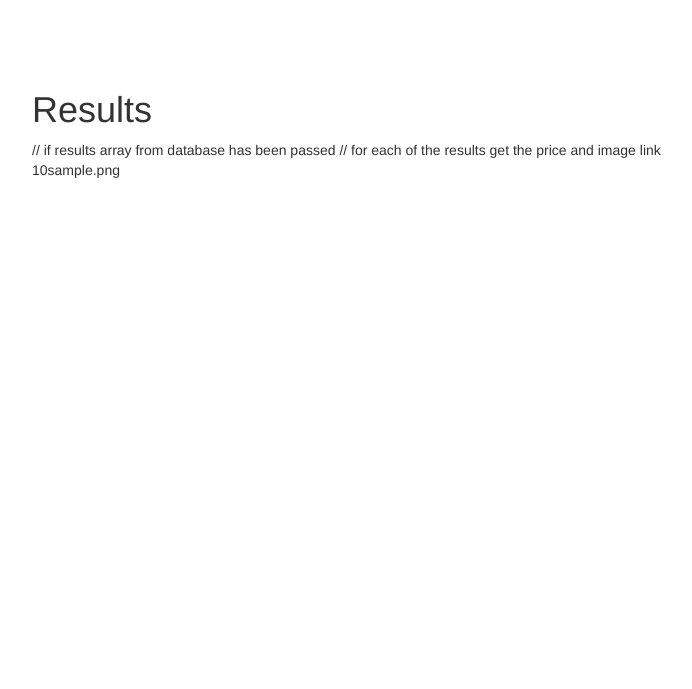
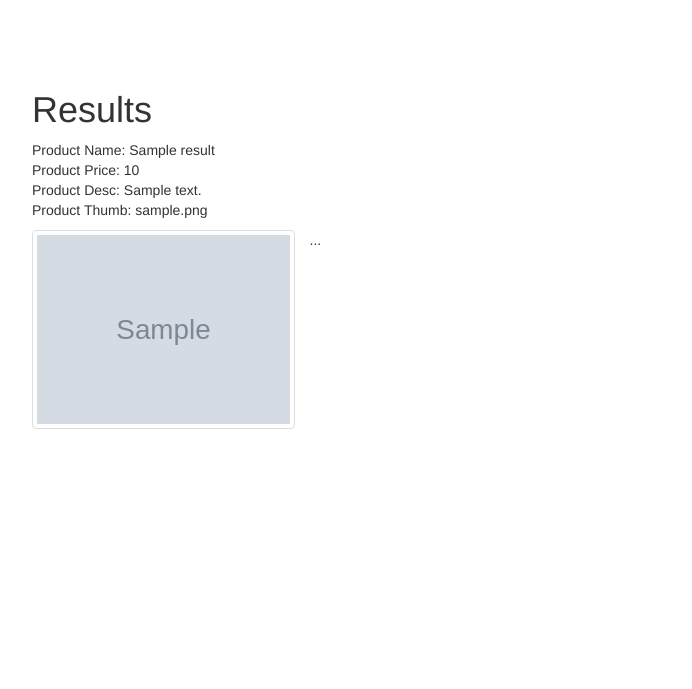
Before and after one commit to akhan118/Coding-Crash-Course, a Yii app: template views/site/searchResults.php in a window 1280 px wide. Shown: the top 689 px of the page, without its empty margins (38-730 px from the left). Run offline with PHP 8.4 and a stand-in for Yii, Linux system fonts and the light colour scheme; the template is opened without the code that fills it: most values are stand-ins (such as "Sample title", 1, 10 or a date in 2020); grey boxes marked "Sample" are stand-in pictures; data that the repository does not hold is empty; some libraries are stand-ins or nearby versions.

Commit message:
search functionality
search

```diff
--- a/views/site/index.php
+++ b/views/site/index.php
@@ -22,7 +22,7 @@ $this->title = 'My Yii Application';
             <form  role="search" method="get" action="<?php echo Url::to(['site/test']) ?>" >
             <div class="col-md-10">
 
-              <input type="text" class="form-control" id="exampleInputAmount" name="search" placeholder="Search Catalog">
+              <input type="text" class="form-control" id="exampleInputAmount" name="searchBox" placeholder="Search Catalog">
             </div>
             <div class="col-md-2">
                     <button type="submit" class="btn btn-primary">Search</button>
--- a/views/site/searchResults.php
+++ b/views/site/searchResults.php
@@ -12,17 +12,74 @@ $this->params['breadcrumbs'][] = $this->title;
 <div class="site-about">
     <h1><?= Html::encode($this->title) ?></h1>
 
-// if results array from database has been passed
-// for each of the results get the price and image link
-
 <p>
 <? if ($results) {
 
-  foreach($results as $obj)
+  for($i=0; $i < count($results); $i ++)
   {
-    echo $obj->price;
-    echo $obj->image;
+
+  //   echo "<pre>";
+  //
+  // var_dump ( $results[$i]);
+  //
+  // echo "</pre>";
+
+  echo 'Product Name: ' ; echo $results[$i]["ProductName"];
+  echo '</br>';
+  echo 'Product Price: ' ; echo $results[$i]["ProductPrice"];
+  echo '</br>';
+
+  echo 'Product Desc: ' ; echo $results[$i]["ProductCartDesc"];
+  echo '</br>';
+  echo 'Product Thumb: ' ; echo $results[$i]["ProductThumb"];
+
+
+  echo '<div class="row">
+  <div class="col-xs-6 col-md-3">
+    <a href="#" class="thumbnail">
+      <img src="'.$results[$i]["ProductThumb"].'" alt="...">
+    </a>
+  </div>
+  ...
+</div>';
   }
+
+
+//   echo "<pre>";
+//
+// var_dump ( $results);
+//
+// echo "</pre>";
+//
+//
+//
+//   var_dump($results);
+//
+// echo "</br>";
+// echo "</br>";
+//
+// echo "</br>";
+//
+//   var_dump($results[0]);
+//
+//   echo "</br>";
+//   echo "</br>";
+//
+//   echo "<pre>";
+//
+// var_dump ( $results[0]["ProductID"]);
+//
+// echo "</pre>";
+//
+//
+// echo  $results[0]["ProductID"];
+
+
+  // foreach($results as $obj)
+  // {
+  //   echo $obj->ProductName;
+  //   // echo $obj->image;
+  // }
 } ?>
 </p>
 
```
Also changed, not shown: controllers/SiteController.php (+4 -12 lines).
